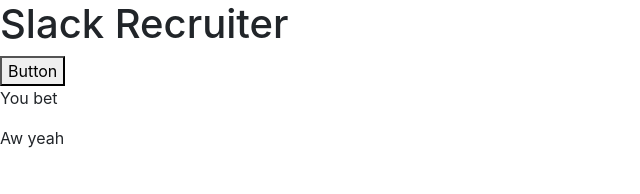
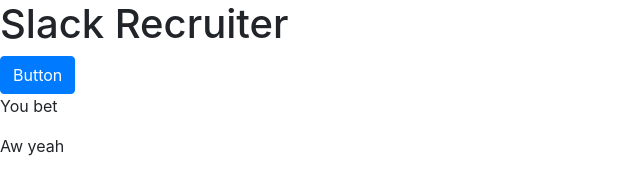
Before and after one commit to terrafirma9/terrafirma9.github.io, a plain HTML site: page index.html in a window 1280 px wide. Shown: the whole page, without its empty margins (0-640 px from the left). Drawn offline with nearby package versions, Linux system fonts and the light colour scheme.

Commit message:
Nicer Button

```diff
--- a/index.html
+++ b/index.html
@@ -14,7 +14,7 @@
 
 <body>
   <h1>Slack Recruiter</h1>
-  <button>Button</button>
+  <button type="button" class="btn btn-primary">Button</button>
   <p>You bet</p>
   <p>Aw yeah</p>
 
```
